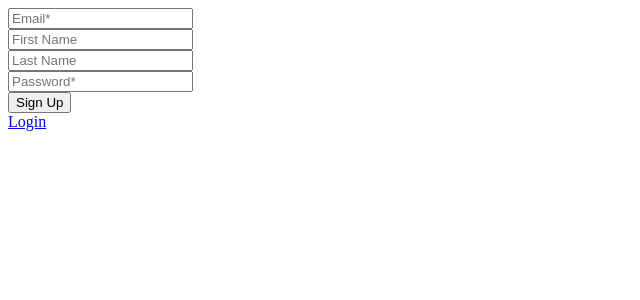
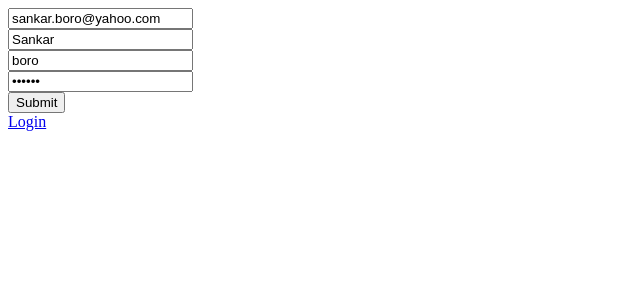
Before and after one commit to sankar-boro/lily-frontend, a React (Create React App) app: page /signup in a window 1280 px wide. Shown: the top 300 px of the page, without its empty margins (0-640 px from the left). Built offline with nearby package versions, Linux system fonts and the light colour scheme.

Commit message:
if e.preventDefault() is not added then there will be issue.

```diff
--- a/src/components/Login.tsx
+++ b/src/components/Login.tsx
@@ -51,15 +51,14 @@ const Login = () => {
           }}
         />
         <br />
-        <button
-          type="submit"
+        <input
+          type="button"
+          value="Submit"
           onClick={(e) => {
             e.preventDefault();
             login();
           }}
-        >
-          Login
-        </button>
+        />
       </form>
 
       <Link to="/signup">Sign up</Link>
--- a/src/components/Signup.tsx
+++ b/src/components/Signup.tsx
@@ -4,10 +4,10 @@ import { useBasicContext } from "../BasicContextProvider";
 import { Link, useHistory } from "react-router-dom";
 
 const Login = () => {
-  const [email, setEmail] = useState("");
-  const [password, setPassword] = useState("");
-  const [firstname, setFirstname] = useState("");
-  const [lastname, setLastname] = useState("");
+  const [email, setEmail] = useState("sankar.boro@yahoo.com");
+  const [password, setPassword] = useState("sankar");
+  const [firstname, setFirstname] = useState("Sankar");
+  const [lastname, setLastname] = useState("boro");
   const history = useHistory();
   //
   const signup = () => {
@@ -18,9 +18,14 @@ const Login = () => {
         fname: firstname,
         lname: lastname,
       })
-      .then((res: AxiosResponse<any>) => {
-        history.goBack();
-        console.log("Signup", res);
+      .then((res: AxiosResponse<{ status: number }>) => {
+        if (
+          res.status &&
+          typeof res.status === "number" &&
+          res.status === 200
+        ) {
+          history.goBack();
+        }
       })
       .catch((err: AxiosError<any>) => {
         console.log("SignupError", err);
@@ -36,6 +41,7 @@ const Login = () => {
           placeholder="Email*"
           name="email"
           required
+          defaultValue="sankar.boro@yahoo.com"
           onChange={(e) => {
             e.preventDefault();
             setEmail(e.target.value);
@@ -47,6 +53,7 @@ const Login = () => {
           placeholder="First Name"
           name="firstname"
           required
+          defaultValue="Sankar"
           onChange={(e) => {
             e.preventDefault();
             setFirstname(e.target.value);
@@ -58,6 +65,7 @@ const Login = () => {
           placeholder="Last Name"
           name="lastname"
           required
+          defaultValue="boro"
           onChange={(e) => {
             e.preventDefault();
             setLastname(e.target.value);
@@ -69,20 +77,21 @@ const Login = () => {
           placeholder="Password*"
           name="password"
           required
+          defaultValue="sankar"
           onChange={(e) => {
             e.preventDefault();
             setPassword(e.target.value);
           }}
         />
         <br />
-        <button
-          type="submit"
-          onClick={() => {
+        <input
+          type="button"
+          value="Submit"
+          onClick={(e) => {
+            e.preventDefault();
             signup();
           }}
-        >
-          Sign Up
-        </button>
+        />
       </form>
 
       <Link to="/">Login</Link>
```
